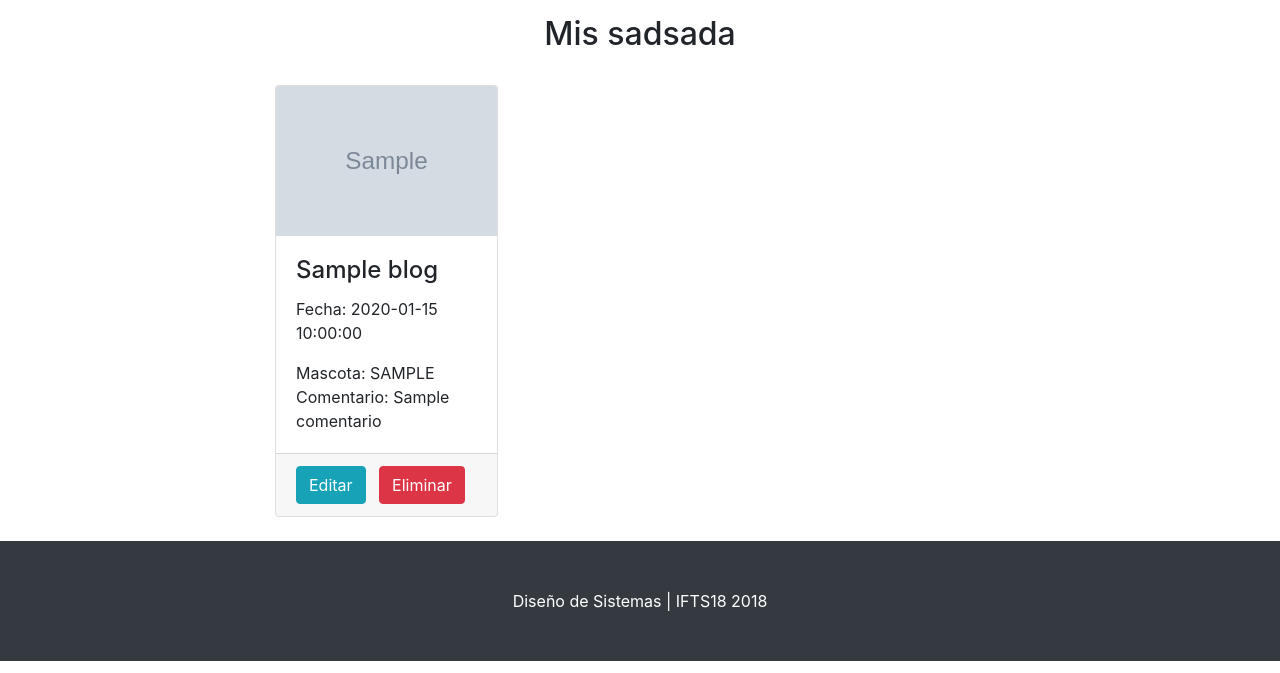
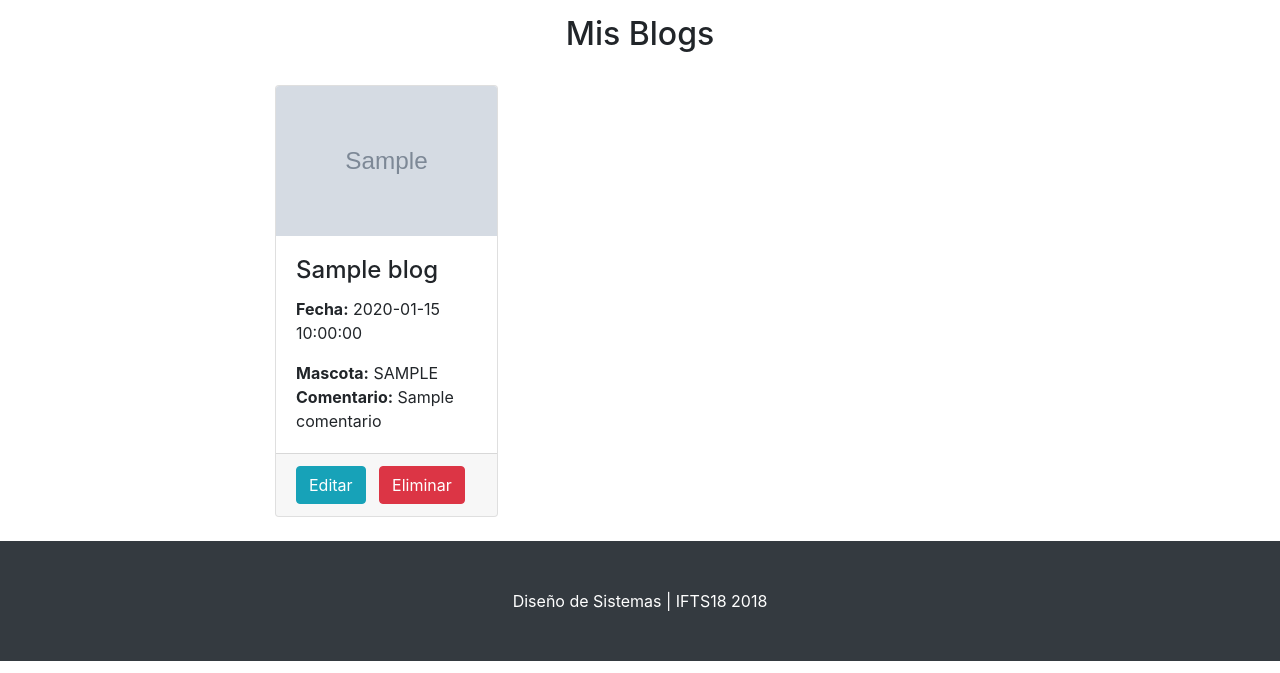
Before and after one commit to ezequiel43878/dsistemas, a Flask app: template project/templates/mis_blogs.html in a window 1280 px wide. Shown: the part 65-738 px from the top of the page. Run offline with Flask 2, Linux system fonts and the light colour scheme; the template is opened without the code that fills it: most values are stand-ins (such as "Sample title", 1, 10 or a date in 2020); grey boxes marked "Sample" are stand-in pictures; some libraries are stand-ins or nearby versions.

Commit message:
app terminada

```diff
--- a/project/templates/index.html
+++ b/project/templates/index.html
@@ -31,9 +31,9 @@
 		                <a href="#"><img class="card-img-top" src="{{ url_for('static', filename='imagenes/' + blog.foto ) }}" alt="" width="150" height="150"></a>
 		                <div class="card-body">
 		                  <h4 class="card-title"> {{blog.titulo }}</h4>
-		                  <p>Fecha: {{ blog.fecha_publicacion }}</p>
-		                  <h>Mascota: {{ blog.tipo_animal.upper() }}</h5>
-		                  <p class="card-text">Comentario: {{ blog.comentario }}</p>
+		                  <p><strong>Fecha:</strong> {{ blog.fecha_publicacion }}</p>
+		                  <h><strong>Mascota:</strong> {{ blog.tipo_animal.upper() }}</h5>
+		                  <p class="card-text"><strong>Comentario:</strong> {{ blog.comentario }}</p>
 		                </div>
 		                <div class="card-footer">
 		                  <a href="/blog/contacto/{{blog.id_persona}}" class="btn btn-success"> Contactar </a>
--- a/project/templates/mis_blogs.html
+++ b/project/templates/mis_blogs.html
@@ -6,7 +6,7 @@
 <div class="row">
 	<div class="col-lg-2"></div>
 	<div class="col-lg-8">
-				<h2 align="center">Mis sadsada</h2>
+				<h2 align="center">Mis Blogs</h2>
 				<br>
 				 <div class="row">
 						            {% for blog in blogs %}
@@ -15,9 +15,9 @@
 						                <a href="#"><img class="card-img-top" src="{{ url_for('static', filename='imagenes/' + blog.foto ) }}" alt="" width="150" height="150"></a>
 						                  <div class="card-body">
 							                  <h4 class="card-title"> {{blog.titulo }}</h4>
-							                  <p>Fecha: {{ blog.fecha_publicacion }}</p>
-							                  <h>Mascota: {{ blog.tipo_animal.upper() }}</h5>
-							                  <p class="card-text">Comentario: {{ blog.comentario }}</p>
+							                  <p><strong>Fecha:</strong> {{ blog.fecha_publicacion }}</p>
+							                  <h><strong>Mascota:</strong>  {{ blog.tipo_animal.upper() }}</h5>
+							                  <p class="card-text"><strong>Comentario:</strong> {{ blog.comentario }}</p>
 					                	  </div>
 						                <div class="card-footer">
 						                  <a href="/blog/editar/{{blog.id_blog}}" class="btn btn-info"> Editar </a> &nbsp;
```
Also changed, not shown: project/static/imagenes/gato1.jpg (added), project/static/imagenes/gato2.jpg (added), project/static/imagenes/perro1.jpg (added), project/static/imagenes/perro2.jpg (added).
